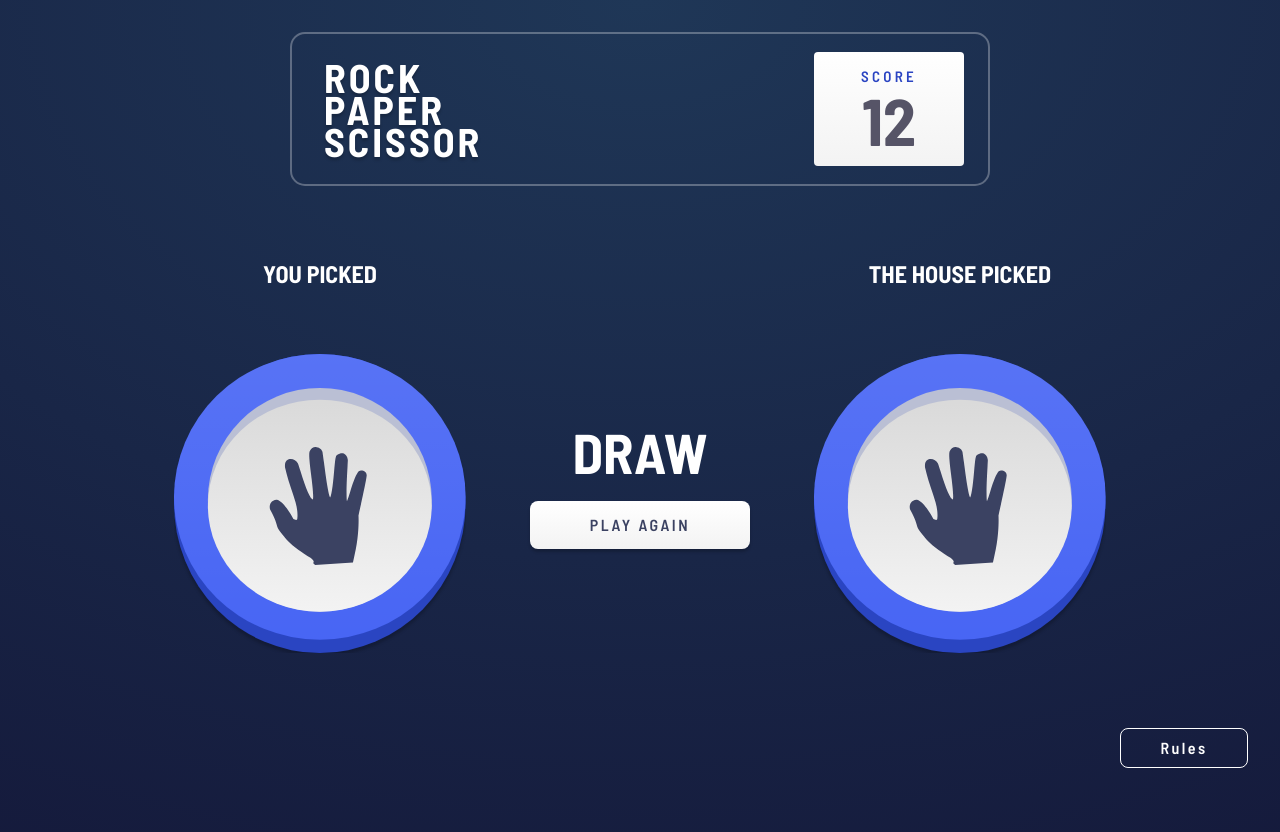
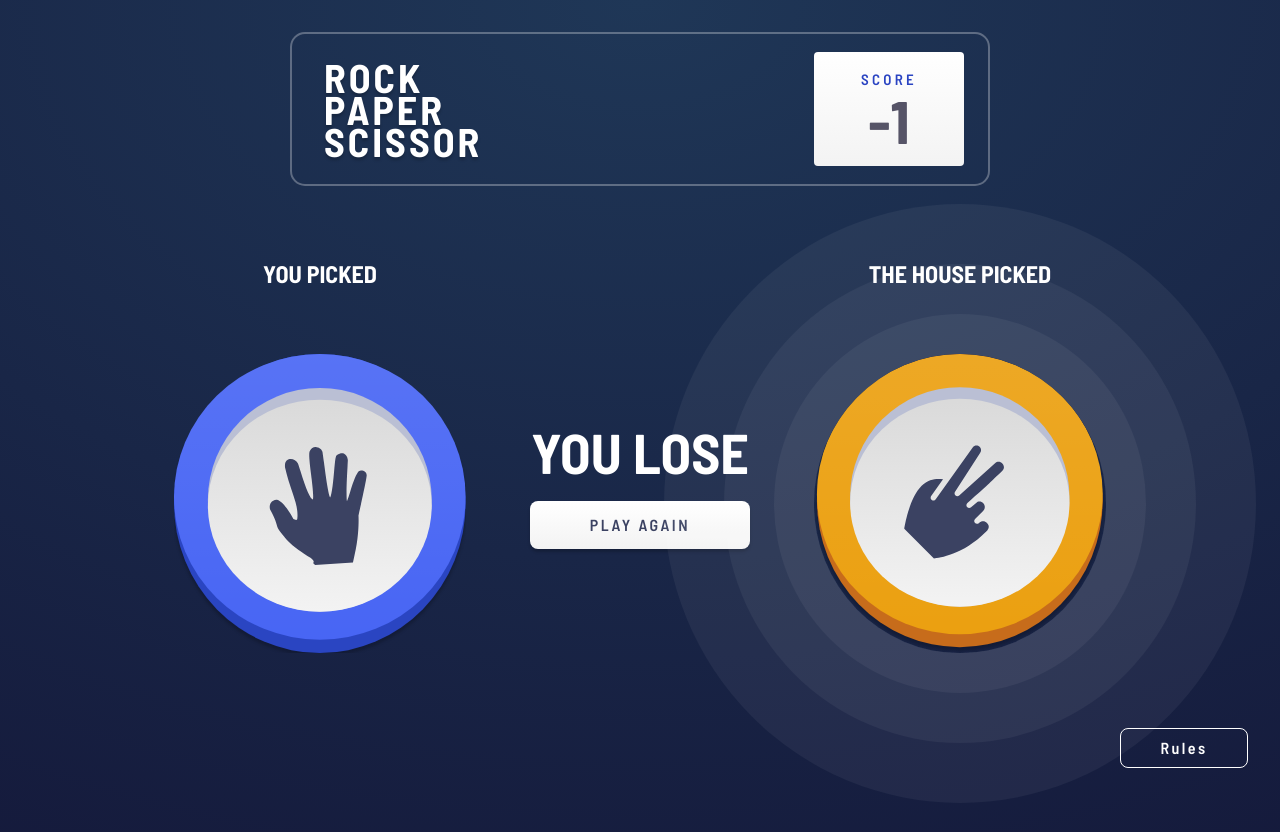
Before and after one commit to oussamataima/rock-paper-scissors, a Vue app: page / in a window 1280 px wide. Both pictures are taken after a click on the picture 501 px from the left and 351 px from the top of the page. Built offline with nearby package versions, Linux system fonts and the light colour scheme.

Commit message:
some animations

```diff
--- a/src/App.vue
+++ b/src/App.vue
@@ -20,11 +20,11 @@ import { store } from './store';
       </h1>
       <div class="w-20 h-[72px] bg-score rounded flex flex-col justify-center items-center md:w-[150px] md:h-[114px]">
         <span class="text-[#2a44c2] font-semibold text-[10px] tracking-[0.17em] uppercase leading-normal md:text-[15px] md:tracking-[0.22em]">score</span>
-        <span class="text-[#565467] font-bold text-[40px] uppercase leading-10 md:text-[66px] md:leading-[66px]">12</span>
+        <span class="text-[#565467] font-bold text-[40px] uppercase leading-10 md:text-[60px] md:leading-[60px]">{{  store.score }}</span>
       </div>
     </header>
     <SPC v-if="!store.userPick"/>
-    <Gameplay  v-else :botPick="store.botPick as 'rock' | 'paper' | 'scissor'" :yourPick="store.userPick as 'rock' | 'paper' | 'scissor'"  />
+    <Gameplay  v-else />
     <Rules/>
   </main>
 </template>
--- a/src/assets/main.css
+++ b/src/assets/main.css
@@ -36,3 +36,39 @@ body {
     0 0 0 180px rgba(255, 255, 255, 0.05);
   border-radius: 50%;
 }
+
+.fade-enter-active,
+.fade-leave-active {
+  transition: opacity 0.5s ease;
+}
+.fade-enter-from, .fade-leave-to /* .fade-leave-active in <2.1.8 */ {
+  opacity: 0;
+}
+.fade-enter-to,
+.fade-leave-from {
+  opacity: 1;
+}
+
+/* Define the transition classes */
+.slide-fade-enter-active,
+.slide-fade-leave-active {
+  transition: transform 0.5s ease, opacity 0.5s ease;
+}
+.slide-fade-enter-from,
+.slide-fade-leave-to {
+  transform: translateY(100%);
+  opacity: 0;
+}
+.slide-fade-enter-to,
+.slide-fade-leave-from {
+  transform: translateY(0);
+  opacity: 1;
+}
+
+.win {
+  box-shadow: 0 0 0 40px rgba(255, 255, 255, 0.05), 0 0 0 90px rgba(255, 255, 255, 0.05) , 0 0 0 150px rgba(255, 255, 255, 0.05);
+  ;
+  border-radius: 100%;
+  transition: all 0.5s ease-in-out;
+
+}
--- a/src/components/Gameplay.vue
+++ b/src/components/Gameplay.vue
@@ -1,43 +1,62 @@
 <script setup lang="ts">
 import WL from "./WL.vue";
-type props = {
-  yourPick: 'rock' | 'paper' | 'scissor';
-  botPick: 'rock' | 'paper' | 'scissor';
-};
-defineProps<props>();
+import { store } from '@/store';
 </script>
+
 <template>
   <section
     class="max-w-[311px] md:max-w-[700px] lg:max-w-[960px] grid grid-cols-2 mx-auto mt-20 pb-24 md:mt-[72px] gap-y-[62px] lg:grid-cols-3"
   >
     <div class="flex flex-col gap-4 md:gap-16 md:flex-col-reverse items-center">
       <div class="w-[129.36px] h-[132.65px] md:w-[292px] md:h-[300px]">
-        <img class="element cursor-pointer md:tracking-[3px]" :src="`/${yourPick}.svg`" alt="" />
+        <img
+          v-if="store.userPick"
+          :class="['cursor-pointer',store.winner === 'user' && !store.isLoading ? 'win' : 'element']"
+          :src="`/${store.userPick}.svg`"
+          alt=""
+        />
       </div>
-      <p
-        class="text-white text-center uppercase font-bold text-[15px] md:text-2xl leading-8"
-      >
+      <p class="text-white text-center uppercase font-bold text-[15px] md:text-2xl leading-8">
         You picked
       </p>
     </div>
-    <div
-      class="flex flex-col gap-4 md:gap-16 md:flex-col-reverse items-center lg:order-2"
-    >
+    <div class="flex flex-col gap-4 md:gap-16 md:flex-col-reverse items-center lg:order-2">
       <div class="w-[129.36px] h-[132.65px] md:w-[292px] md:h-[300px]">
-        <img class="element cursor-pointer md:tracking-[3px]" :src="`/${botPick}.svg`" alt="" />
+        <img
+          v-if="store.botPick && !store.isLoading"
+          :class="['cursor-pointer',store.winner === 'bot' && !store.isLoading ? 'win' : 'element']"
+
+          :src="`/${store.botPick}.svg`"
+          alt=""
+        />
+        <img class="size-[110px] md:size-auto animate-pulse" v-else src="/circle.svg" alt="">
       </div>
-      <p
-        class="text-white text-center uppercase font-bold text-[15px] md:text-2xl leading-8"
-      >
+      <p class="text-white text-center uppercase font-bold text-[15px] md:text-2xl leading-8">
         The house picked
       </p>
     </div>
-    <div class="col-span-2 items-center mx-auto lg:col-span-1 h-fit lg:mt-[50%]">
-      <WL />
+    <div  class="col-span-2 items-center mx-auto lg:col-span-1 h-fit lg:mt-[50%]">
+        <transition name="fade">
+            <WL v-if="!store.isLoading" />
+            <div v-else class="w-[220px]"></div>
+        </transition>
     </div>
   </section>
 </template>
 
+<style>
+.loader {
+  width: 100%;
+  height: 100%;
+  display: flex;
+  justify-content: center;
+  align-items: center;
+  color: white;
+  font-size: 1.5rem;
+}
+</style>
+
+
 <!-- <img class="element w-[129.36px] h-[132.65px] md:w-auto md:h-auto cursor-pointer " src="/paper.svg" alt="">
 <img class="element w-[129.36px] h-[132.65px] md:w-auto md:h-auto cursor-pointer absolute top-0 right-0" src="/scissor.svg" alt="">
 <img class="element w-[129.36px] h-[132.65px] md:w-auto md:h-auto cursor-pointer absolute bottom-0" src="/rock.svg" alt=""> -->
--- a/src/components/Rules.vue
+++ b/src/components/Rules.vue
@@ -45,32 +45,3 @@ function showRules() {
 
   </Transition>
 </template>
-<style>
-.fade-enter-active,
-.fade-leave-active {
-  transition: opacity 0.5s ease;
-}
-.fade-enter-from, .fade-leave-to /* .fade-leave-active in <2.1.8 */ {
-  opacity: 0;
-}
-.fade-enter-to,
-.fade-leave-from {
-  opacity: 1;
-}
-
-/* Define the transition classes */
-.slide-fade-enter-active,
-.slide-fade-leave-active {
-  transition: transform 0.5s ease, opacity 0.5s ease;
-}
-.slide-fade-enter-from,
-.slide-fade-leave-to {
-  transform: translateY(100%);
-  opacity: 0;
-}
-.slide-fade-enter-to,
-.slide-fade-leave-from {
-  transform: translateY(0);
-  opacity: 1;
-}
-</style>
--- a/src/components/SPC.vue
+++ b/src/components/SPC.vue
@@ -6,9 +6,9 @@ console.log(store.userPick)
 </script>
 <template>
     <section class="relative mt-[105px] md:mt-16 md:mb-[76px] max-w-[312px] h-[281px] md:max-w-[476px] md:h-[430px] mx-auto flex justify-center items-center">
-        <img @click="() => {store.pick('paper'); store.bot()}" class="element w-[129.36px] h-[132.65px] md:w-[198px] md:h-[203px] cursor-pointer absolute top-0 left-0" src="/paper.svg" alt="">
-        <img @click="() =>{ store.pick('scissor'); store.bot()}" class="element w-[129.36px] h-[132.65px] md:w-[198px] md:h-[203px] cursor-pointer absolute top-0 right-0" src="/scissor.svg" alt="">
-        <img @click="() => {store.pick('rock'); store.bot()}" class="element w-[129.36px] h-[132.65px] md:w-[198px] md:h-[203px] cursor-pointer absolute bottom-0" src="/rock.svg" alt="">
+        <img @click="store.pick('paper')" class="element w-[129.36px] h-[132.65px] md:w-[198px] md:h-[203px] cursor-pointer absolute top-0 left-0" src="/paper.svg" alt="">
+        <img @click="store.pick('scissor')" class="element w-[129.36px] h-[132.65px] md:w-[198px] md:h-[203px] cursor-pointer absolute top-0 right-0" src="/scissor.svg" alt="">
+        <img @click="store.pick('rock')" class="element w-[129.36px] h-[132.65px] md:w-[198px] md:h-[203px] cursor-pointer absolute bottom-0" src="/rock.svg" alt="">
         <svg class="block md:hidden" xmlns="http://www.w3.org/2000/svg" width="207" height="190" viewBox="0 0 207 190" fill="none">
           <path opacity="0.2" fill-rule="evenodd" clip-rule="evenodd" d="M194 8C194 8 2.98358 8 6.0484 8C9.11322 8 102.925 174 102.925 174L194 8Z" stroke="black" stroke-width="15"/>
         </svg>
--- a/src/components/WL.vue
+++ b/src/components/WL.vue
@@ -1,31 +1,37 @@
 <script setup lang="ts">
-import { store } from '@/store';
-import { computed } from 'vue';
+import { store } from "@/store";
+import { computed } from "vue";
 
 defineProps<{
-  status?: 'win' | 'lose' | 'draw'
-}>()
-const text = computed(()=> {
+  status?: "win" | "lose" | "draw";
+}>();
+const text = computed(() => {
   switch (store.status) {
-    case 'win':
-      return 'YOU WIN'
-    case 'lose':
-      return 'YOU LOSE'
-    case 'draw':
-      return 'DRAW'
+    case "win":
+      return "YOU WIN";
+    case "lose":
+      return "YOU LOSE";
+    case "draw":
+      return "DRAW";
     default:
-      return ''
+      return "";
   }
-})
+});
 </script>
 <template>
+  <Transition name="fade">
     <div class="flex flex-col gap-4 w-fit items-center">
-    <h3 class="text-[56px] text-white font-bold uppercase leading-[normal] text-center w-fit">{{ text }}</h3>
+      <h3
+        class="text-[56px] text-white font-bold uppercase leading-[normal] text-center w-fit"
+      >
+        {{ text }}
+      </h3>
       <button
-      class="w-[220px] h-12 bg-score shadow-custom uppercase tracking-[2.5px] flex justify-center items-center text-[#3B4262] font-semibold rounded-lg hover:bg-[#3B4262] hover:text-white transition duration-500"
+        class="w-[220px] h-12 bg-score shadow-custom uppercase tracking-[2.5px] flex justify-center items-center text-[#3B4262] font-semibold rounded-lg  hover:text-[#DB2E4D] transition duration-500"
         @click="store.reset()"
       >
         Play Again
       </button>
     </div>
+  </Transition>
 </template>
--- a/src/store.ts
+++ b/src/store.ts
@@ -1,35 +1,57 @@
-import { reactive } from 'vue'
+import { reactive } from 'vue';
+
+type Choice = 'rock' | 'paper' | 'scissor';
 
 export const store = reactive({
-  userPick: '',
-  botPick: '',
+  userPick: '' as Choice | '',
+  botPick: '' as Choice | '',
+  winner: '',
   status: '',
-  pick(element : 'rock'| 'paper'| 'scissor') {
-    this.userPick = element
+  isLoading: false,
+  score: 0,
+
+  pick(element: Choice) {
+    this.userPick = element;
+    this.isLoading = true;
+    setTimeout(() => {
+      this.bot();
+      this.isLoading = false;
+    }, 1000); // Simulate loading time
   },
 
   reset() {
-    this.userPick = ''
-    this.botPick = ''
+    this.userPick = '';
+    this.botPick = '';
+    this.status = '';
+    this.winner = '';
+    this.isLoading = false;
   },
+
   bot() {
-    const botPick = ['rock', 'paper', 'scissor'][Math.floor(Math.random() * 3)]
-    this.botPick = botPick
+    const choices: Choice[] = ['rock', 'paper', 'scissor'];
+    const botPick = choices[Math.floor(Math.random() * 3)];
+    this.botPick = botPick;
+    this.evaluateGame(botPick, this.userPick);
+  },
 
-    if(botPick === this.userPick) {
-      this.status = 'draw'
-    } else if (botPick === 'rock' && this.userPick === 'paper') {
-      this.status = 'win'
-    } else if (botPick === 'rock' && this.userPick === 'scissor') {
-      this.status = 'lose'
-    } else if (botPick === 'paper' && this.userPick === 'rock') {
-      this.status = 'lose'
-    } else if (botPick === 'paper' && this.userPick === 'scissor') {
-      this.status = 'win'
-    } else if (botPick === 'scissor' && this.userPick === 'rock') {
-      this.status = 'win'
-    } else if (botPick === 'scissor' && this.userPick === 'paper') {
-      this.status = 'lose'
+  evaluateGame(botPick: Choice, userPick: Choice | '') {
+    if (!userPick) return;
+
+    if (botPick === userPick) {
+      this.status = 'draw';
+    } else if (
+      (botPick === 'rock' && userPick === 'paper') ||
+      (botPick === 'paper' && userPick === 'scissor') ||
+      (botPick === 'scissor' && userPick === 'rock')
+    ) {
+      this.status = 'win';
+      this.score += 1;
+      this.winner = 'user';
+    } else {
+      this.status = 'lose';
+      this.score -= 1;
+      this.winner = 'bot';
     }
+    console.log(this.score); // Logging the score for debugging
   },
-})
+});
```
Also changed, not shown: public/circle.svg (added). Lines whose indentation alone changed are shown as unchanged.
